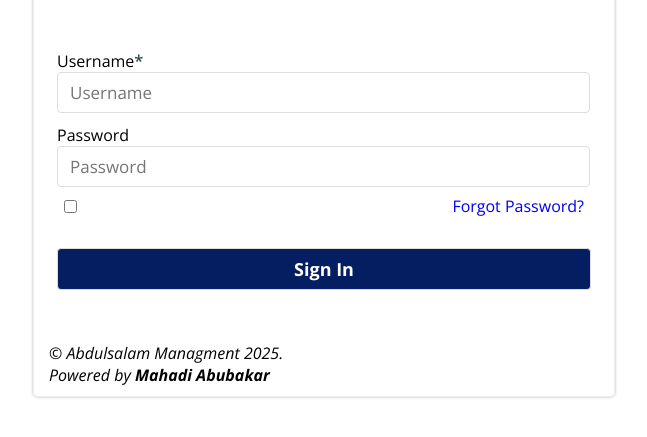
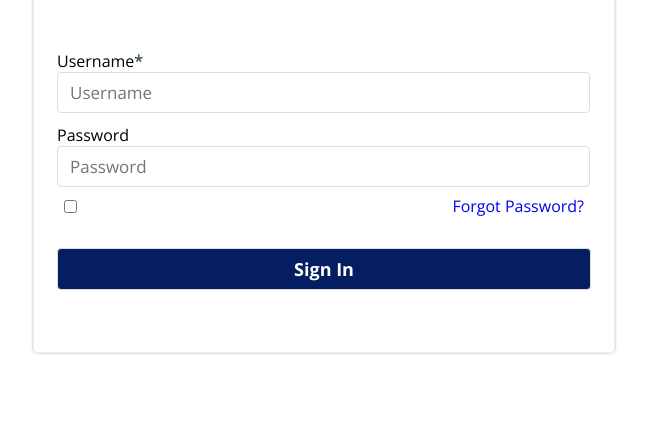
Before and after one commit to realmah06/abdulsalam-stores, a plain HTML site: page index.html in a window 1280 px wide. Shown: the part 245-682 px from the top of the page, without its empty margins (316-963 px from the left). Drawn offline with nearby package versions, Linux system fonts and the light colour scheme.

Commit message:
Update index.html

```diff
--- a/index.html
+++ b/index.html
@@ -34,7 +34,7 @@
             </div>
         </form>
         <br><br>
-        <i class="footer">&copy; Abdulsalam Managment 2025. <br> Powered by <b>Mahadi Abubakar</b></i>
+        <!-- <i class="footer">&copy; Abdulsalam Managment 2025. <br> Powered by <b>Mahadi Abubakar</b></i> -->
     </div>
     <script src="js/custom.js"></script>
     <script src="js/index.js"></script>
```
